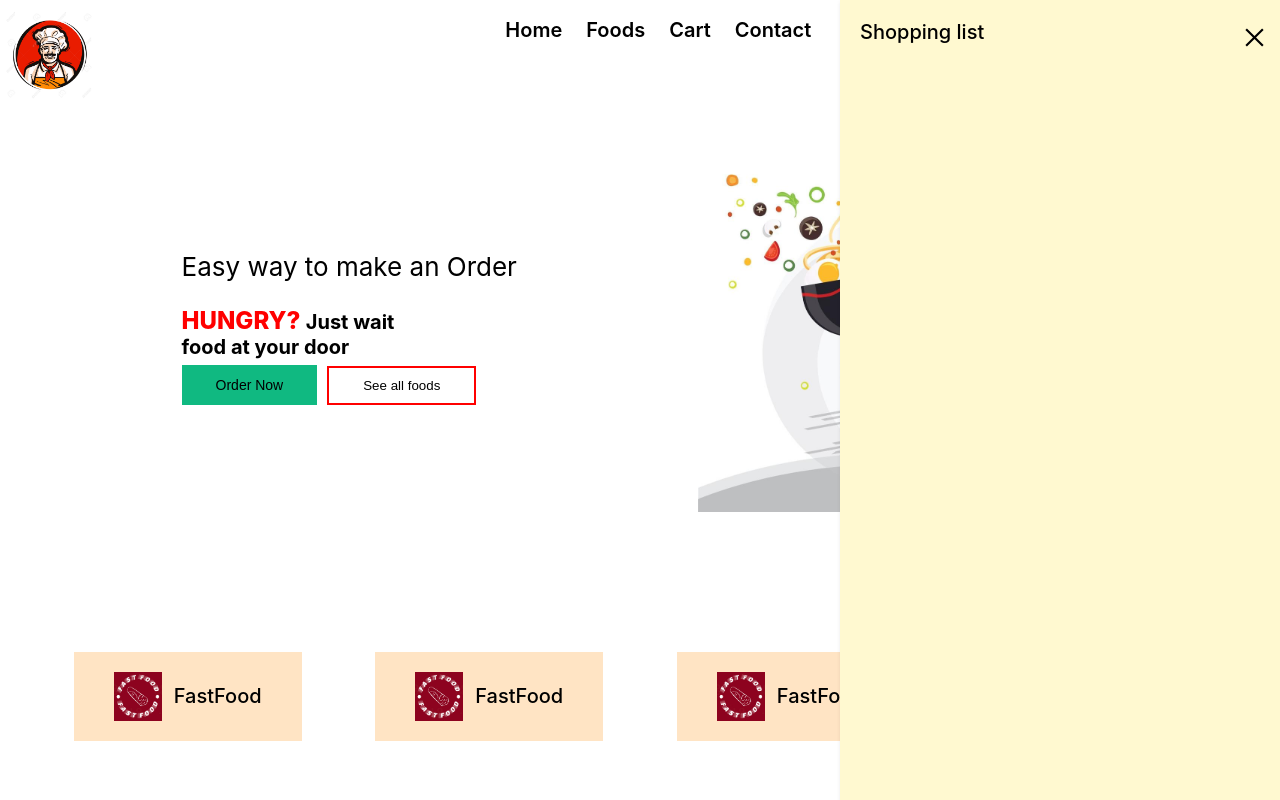
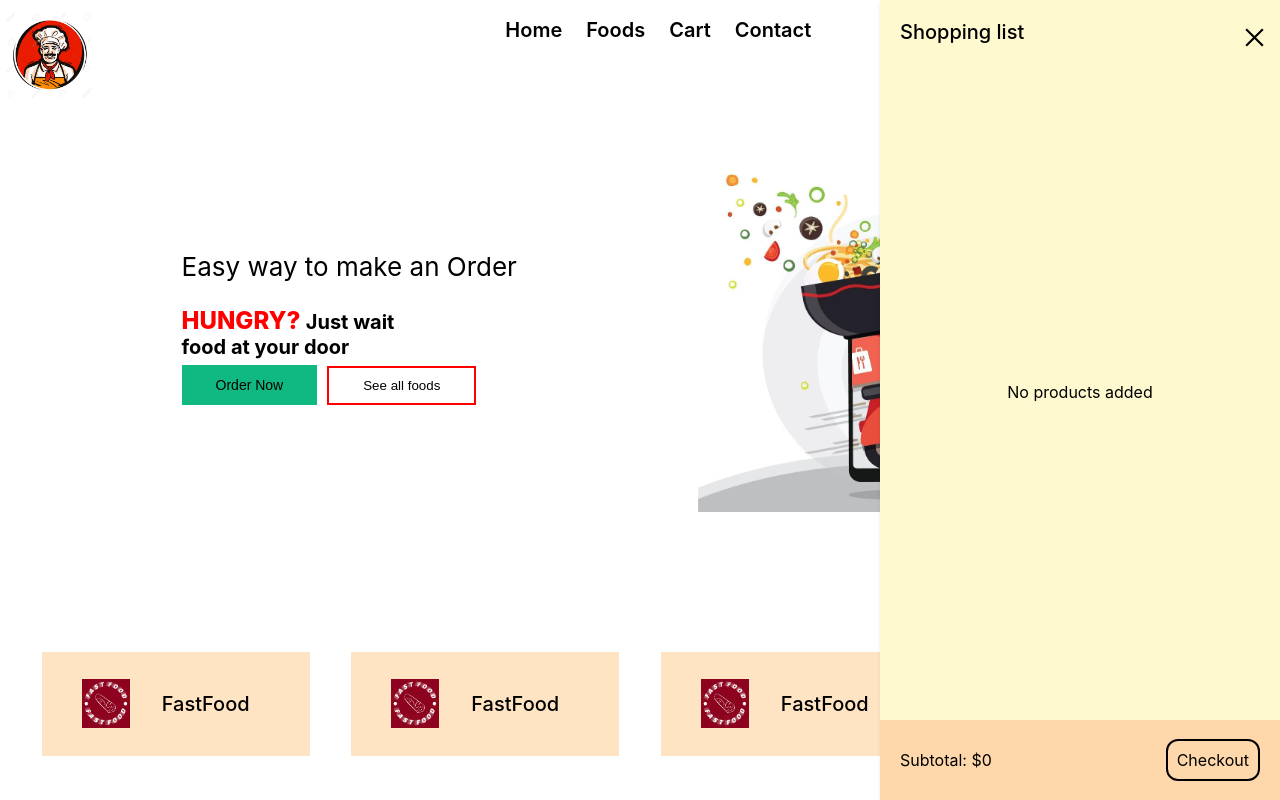
Before and after one commit to krka1309/Food_Application_ReactJs, a React (Create React App) app: page / in a window 1280 px wide. Both pictures are taken after a click on the icon 1243 px from the left and 48 px from the top of the page. Shown: the top 800 px of the page. Built offline with nearby package versions, Linux system fonts and the light colour scheme.

Commit message:
carts component added and modified

```diff
--- a/package.json
+++ b/package.json
@@ -8,6 +8,7 @@
     "@emotion/styled": "^11.11.5",
     "@mui/icons-material": "^5.15.19",
     "@mui/material": "^5.15.19",
+    "@reduxjs/toolkit": "^2.2.5",
     "@testing-library/jest-dom": "^5.17.0",
     "@testing-library/react": "^13.4.0",
     "@testing-library/user-event": "^13.5.0",
@@ -16,8 +17,10 @@
     "react-icons": "^5.2.1",
     "react-native-ico-shopping": "^5.1.2",
     "react-native-svg": "^15.3.0",
+    "react-redux": "^9.1.2",
     "react-router-dom": "^6.23.1",
     "react-scripts": "5.0.1",
+    "redux": "^5.0.1",
     "web-vitals": "^2.1.4"
   },
   "scripts": {
--- a/src/components/productsCard/products.css
+++ b/src/components/productsCard/products.css
@@ -30,6 +30,7 @@
 }
 .addToCartBtn {
   color: black;
+  cursor: pointer;
   width: 100px;
   height: 30px;
   border: none;
--- a/src/components/productsCard/products.jsx
+++ b/src/components/productsCard/products.jsx
@@ -1,8 +1,27 @@
 import React from "react";
 import { Link } from "react-router-dom";
 import "./products.css";
+import { useDispatch, useSelector } from "react-redux";
+import { addToCart } from "../../store/productSlice";
 const Products = (props) => {
   const { id, title, price, image01 } = props.item;
+  let dispatch = useDispatch();
+  let selector = useSelector((state) => state.productReducer.cartItems);
+  selector.map((item) => {
+    console.log(process.env.PUBLIC_URL + item.image01);
+  });
+
+  const handleAdd = () => {
+    dispatch(
+      addToCart({
+        id,
+        title,
+        image01,
+        price,
+      })
+    );
+  };
+
   return (
     <div className="productsMainDIv">
       <div className="productsChildDiv">
@@ -19,7 +38,9 @@ const Products = (props) => {
           </Link>
           <div className="addToCartDiv">
             <span style={{ color: "rgb(220 38 38)" }}>${price}</span>
-            <button className="addToCartBtn">Add To Cart</button>
+            <button className="addToCartBtn" onClick={handleAdd}>
+              Add To Cart
+            </button>
           </div>
         </div>
       </div>
--- a/src/index.js
+++ b/src/index.js
@@ -3,9 +3,15 @@ import ReactDOM from "react-dom/client";
 import "./index.css";
 import App from "./App";
 import reportWebVitals from "./reportWebVitals";
+import { Provider } from "react-redux";
+import { store } from "./store/store";
 
 const root = ReactDOM.createRoot(document.getElementById("root"));
-root.render(<App />);
+root.render(
+  <Provider store={store}>
+    <App />
+  </Provider>
+);
 
 // If you want to start measuring performance in your app, pass a function
 // to log results (for example: reportWebVitals(console.log))
--- a/src/pages/card/card.css
+++ b/src/pages/card/card.css
@@ -12,12 +12,16 @@
 }
 .cartOpen {
   color: black;
+  overflow: scroll;
+  display: flex;
+  justify-content: space-between;
+  flex-direction: column;
   position: fixed;
   top: 0;
   right: 0;
   width: 400px;
   height: 100vh;
-  padding: 20px;
+  /* padding: 20px; */
   background-color: #fff9d0;
   box-shadow: 0 2px 4px rgb(0 0 0 / 8%);
   z-index: 88;
@@ -36,3 +40,45 @@
   font-size: 20px;
   font-weight: 500;
 }
+.Subtotal {
+  width: 100%;
+  height: 80px;
+  background-color: rgb(254 215 170);
+  display: flex;
+  justify-content: space-between;
+  align-items: center;
+  padding: 0 20px;
+}
+.title {
+  padding: 20px;
+}
+.itemsP {
+  display: flex;
+  align-items: center;
+  justify-content: center;
+}
+.checkout {
+  margin: 0 40px;
+  border: 2px solid black;
+  border-radius: 12px;
+  padding: 9px;
+}
+.quantity {
+  position: absolute;
+  right: 16px;
+  background-color: red;
+  width: 14px;
+  padding-left: 5px;
+  border-radius: 50%;
+  color: white;
+}
+.quantity1 {
+  position: absolute;
+  right: 8px;
+  background-color: red;
+  width: 24px;
+  height: 24px;
+  padding-left: 5px;
+  border-radius: 50%;
+  color: white;
+}
--- a/src/pages/card/card.jsx
+++ b/src/pages/card/card.jsx
@@ -2,22 +2,41 @@ import React, { useState } from "react";
 import "./card.css";
 import { BiShoppingBag } from "react-icons/bi";
 import { AiOutlineClose } from "react-icons/ai";
+import { useSelector } from "react-redux";
+import Carts from "../carts/carts";
 const Card = () => {
   const [cartOpen, setCartOpen] = useState(false);
-  console.log(cartOpen);
+  let selector = useSelector((state) => state.productReducer.cartItems);
+  let totalItems = selector.length;
+  console.log(selector.length);
   return (
     <div className="cartMainDiv">
       <BiShoppingBag
         className="bagIcon"
         onClick={() => setCartOpen(!cartOpen)}
       />
+      <span className={totalItems > 9 ? "quantity1" : "quantity"}>
+        {totalItems}
+      </span>
       <div />
       <div className={cartOpen ? "cartOpen" : "cartClose"}>
-        <p className="title">Shopping list</p>
-        <AiOutlineClose
-          onClick={() => setCartOpen(false)}
-          className="outlineIcon"
-        />
+        <div className="title">
+          <p>Shopping list</p>
+          <AiOutlineClose
+            onClick={() => setCartOpen(false)}
+            className="outlineIcon"
+          />
+        </div>
+        <div className="itemsP">
+          <Carts />
+        </div>
+        <div className="Subtotal">
+          <p>
+            Subtotal:
+            <nbsp /> <span>$0</span>
+          </p>
+          <span className="checkout">Checkout</span>
+        </div>
       </div>
     </div>
   );
--- /dev/null
+++ b/src/pages/carts/carts.css
@@ -0,0 +1,35 @@
+.prodImg {
+  margin: 20px;
+  height: 68px;
+  width: 50px;
+  object-fit: contain;
+  background: none;
+  mix-blend-mode: multiply;
+}
+.cartItems {
+  background-color: #d1d8c5;
+  margin: 12px;
+  border-radius: 8px;
+  border: 2px solid #e88d67;
+  width: 300px;
+  height: 100px;
+  display: flex;
+  align-items: center;
+}
+.productValue {
+  color: red;
+  justify-content: center;
+  align-items: center;
+  margin-left: 24px;
+  display: flex;
+  flex-direction: column;
+}
+.prodPrice {
+  margin-top: 12px;
+  color: #ee4e4e;
+}
+.prodTitle {
+  color: #ff7d29;
+}
+.cartMainDivP {
+}
--- /dev/null
+++ b/src/pages/carts/carts.jsx
@@ -0,0 +1,33 @@
+import React from "react";
+import { useSelector } from "react-redux";
+import "./carts.css";
+const Carts = () => {
+  const products = useSelector((state) => state.productReducer.cartItems);
+  return (
+    <div>
+      <div>
+        {products.length == 0 ? (
+          <div>No products added</div>
+        ) : (
+          <div>
+            {products.map((item) => {
+              return (
+                <div className="cartMainDivP">
+                  <div className="cartItems">
+                    <img src={item.image01} alt="" className="prodImg" />
+                    <div className="productValue">
+                      <span className="prodTitle">{item.title}</span>
+                      <span className="prodPrice">$ {item.price}</span>
+                    </div>
+                  </div>
+                </div>
+              );
+            })}{" "}
+          </div>
+        )}
+      </div>
+    </div>
+  );
+};
+
+export default Carts;
--- /dev/null
+++ b/src/store/productSlice.js
@@ -0,0 +1,23 @@
+import { createSlice } from "@reduxjs/toolkit";
+const items = [];
+var initialState = {
+  cartItems: items,
+};
+export const productSlice = createSlice({
+  name: "products",
+  initialState,
+  reducers: {
+    addToCart: (state, action) => {
+      const newItem = action.payload;
+      state.cartItems.push({
+        id: newItem.id,
+        title: newItem.title,
+        image01: newItem.image01,
+        price: newItem.price,
+      });
+    },
+  },
+});
+
+export const { addToCart } = productSlice.actions;
+export default productSlice.reducer;
--- /dev/null
+++ b/src/store/store.js
@@ -0,0 +1,5 @@
+import { configureStore } from "@reduxjs/toolkit";
+import productReducer from "./productSlice";
+export const store = configureStore({
+  reducer: { productReducer },
+});
```
Also changed, not shown: 1 other file (tests, documents, lock files or other folders).
